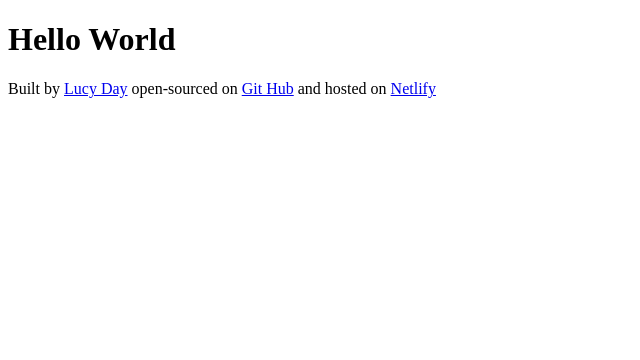
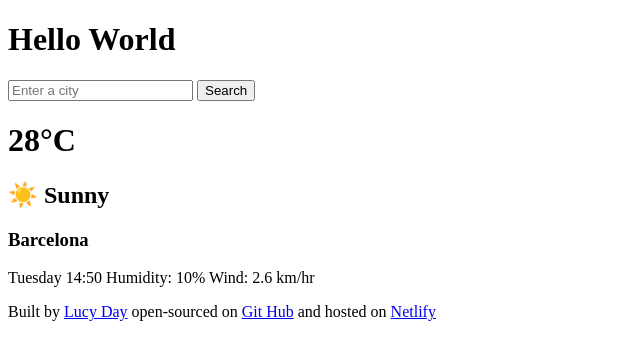
Before and after one commit to LucyJDay/Weather-App-Improved, a plain HTML site: page index.html in a window 1280 px wide. Shown: the whole page, without its empty margins (0-640 px from the left). Drawn offline with Linux system fonts and the light colour scheme.

Commit message:
Added html to project

```diff
--- a/index.html
+++ b/index.html
@@ -8,6 +8,22 @@
   <body>
     <h1>Hello World</h1>
   </body>
+  <header>
+    <form>
+      <input type="search" placeholder="Enter a city" required />
+      <input type="submit" value="Search" />
+    </form>
+  </header>
+  <main>
+    <h1>28°C</h1>
+    <h2>☀️ Sunny</h2>
+    <h3>Barcelona</h3>
+    <p>
+      <span class="date_time"> Tuesday 14:50</span>
+      <span class="Humidity"> Humidity: 10%</span>
+      <span class="Wind"> Wind: 2.6 km/hr</span>
+    </p>
+  </main>
   <footer>
     Built by
     <a href="https://github.com/LucyJDay" target="_blank"> Lucy Day</a>
```
